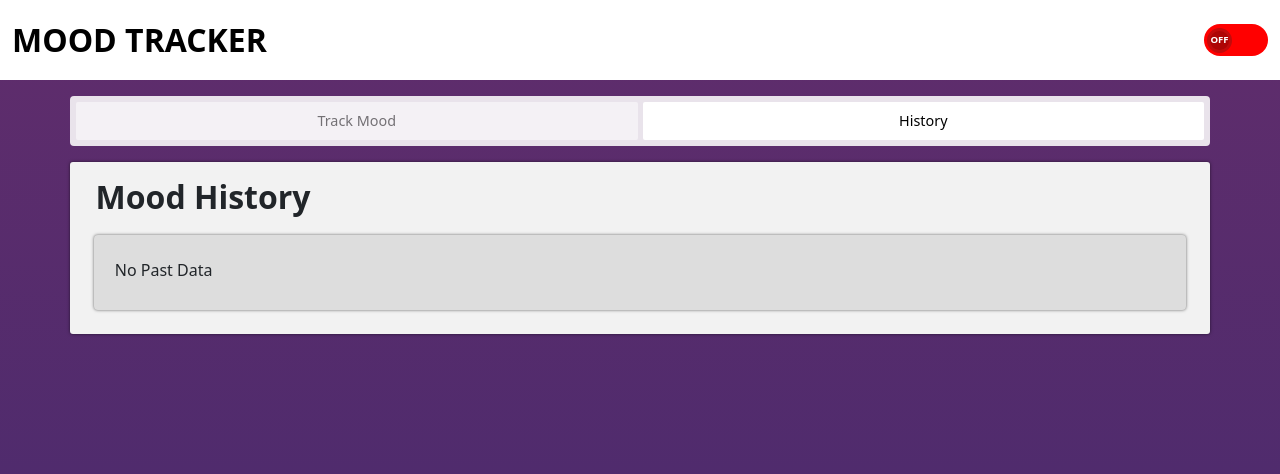
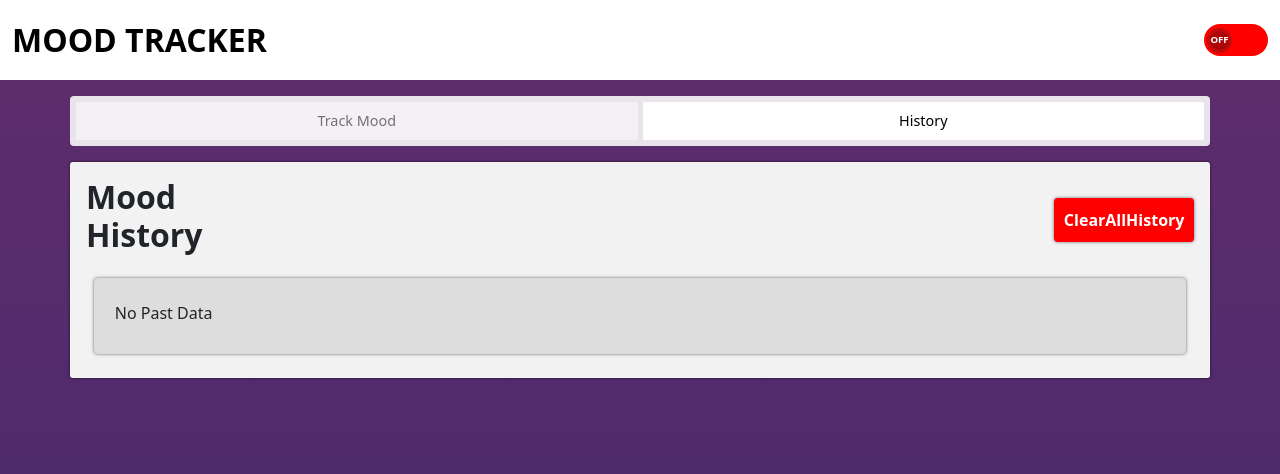
Before and after one commit to Nitesh47kumars/MOOD-TRACKER, a React (Vite) app: page /history in a window 1280 px wide. Shown: the top 474 px of the page. Built offline with nearby package versions, Linux system fonts and the light colour scheme.

Commit message:
Add clear History button in moodHistory

```diff
--- a/src/Components/MoodHistory.css
+++ b/src/Components/MoodHistory.css
@@ -6,10 +6,33 @@
     box-shadow: 0 0 0.2rem rgba(0, 0, 0, 0.6);
 
 }
-.moodhistory h2{
-    margin: 0rem 0.6rem;
-    margin-bottom: 1.2rem;
+.moodhistory-header{
+    display: flex;
+    align-items: center;
+    justify-content: center;
+    gap: 71.5%;
+    margin-bottom: 1rem;
+}
+.moodhistory-header button{
+    box-shadow: 0 0 0.2rem rgba(0, 0, 0, 0.6);
+    border: none;
+    background-color: red;
+    color: white;
+    padding: 0.6rem 0.6rem;
+    border-radius: 4px;
+    font-weight: 600;
+    transition: all 0.1s ease-in-out;
+
+}
+.moodhistory-header button:hover{
+    background-color: rgb(233, 0, 0);
+    box-shadow: 0 0 0.1rem rgba(0, 0, 0, 0.6);
+
+
+}
+.moodhistory-header h2{
     font-weight: 800;
+
 }
 .moodhistory-content{
     background-color: #DDDDDD;
--- a/src/Components/MoodHistory.jsx
+++ b/src/Components/MoodHistory.jsx
@@ -14,12 +14,23 @@ const MoodHistory = () => {
     setEntry(saved);
   },[]);
 
+  const handleClearHistory = () => {
+    if(confirm("Are you sure You want to clear All History")){
+      localStorage.removeItem("moodEntry");
+      setEntry([]);
+    }
+  }
+
   return (
 
     <>
         <div className='container'>
             <div className='moodhistory'>
+              <div className='moodhistory-header'>
                 <h2>Mood History</h2>
+                <button onClick={()=>handleClearHistory()}>ClearAllHistory</button>
+
+              </div>
 
                 <ul className='moodhistory-content'>
                     {entry.length === 0 ? (
```
